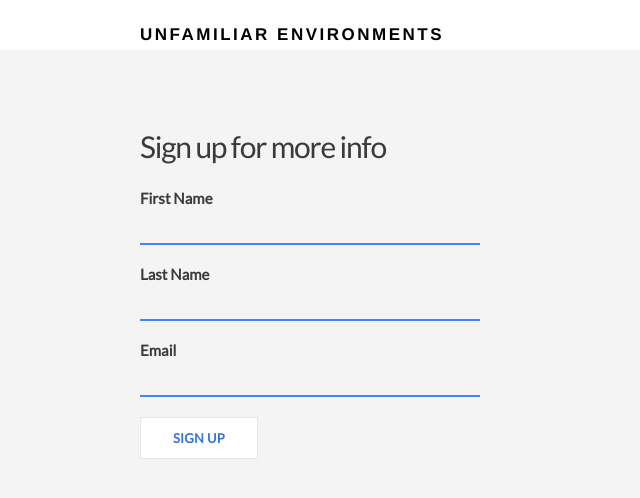
After one commit to SA-ODell/python-flask, a Flask app: page /signup in a window 1280 px wide. The commit adds this page. Shown: the top 498 px of the page, without its empty margins (0-640 px from the left). Run offline with Flask 2, Linux system fonts and the light colour scheme.

Commit message:
forms connected to database

```diff
--- /dev/null
+++ b/forms.py
@@ -0,0 +1,8 @@
+from flask_wtf import Form
+from wtforms import StringField, SubmitField
+
+class SignupForm(Form):
+    first_name = StringField('First Name')
+    last_name = StringField('Last Name')
+    email = StringField('Email')
+    submit = SubmitField('Sign up')
--- a/routes.py
+++ b/routes.py
@@ -1,6 +1,13 @@
-from flask import Flask, render_template
+from flask import Flask, render_template, request
+from models import db, User
+from forms import SignupForm
 
 app = Flask(__name__)
+
+app.config['SQLALCHEMY_DATABASE_URI'] = 'postgresql://localhost/learningflask'
+db.init_app(app)
+
+app.secret_key = "development-key"
 
 @app.route("/")
 def index():
@@ -10,5 +17,19 @@ def index():
 def about():
   return render_template("about.html")
 
+@app.route("/signup", methods=['GET', 'POST'])
+def signup():
+    form = SignupForm()
+
+    if request.method == 'POST':
+        newuser = User(form.first_name.data, form.last_name.data, form.email.data)
+        db.session.add(newuser)
+        db.session.commit()
+        return "Success"
+
+    elif request.method == 'GET':
+        return render_template('signup.html', form=form)
+
+
 if __name__ == "__main__":
   app.run(debug=True)
--- a/static/css/main.css
+++ b/static/css/main.css
@@ -71,7 +71,7 @@ a {
   text-transform: uppercase;
 }
 
-.btn-secondary {
+.btn-primary {
   background: #ffffff;
   border: 1px solid #e6e6e6;
   color: #3372df;
--- a/templates/index.html
+++ b/templates/index.html
@@ -6,8 +6,8 @@
 
       <div class="section-content">
         <h2>Here We Go.</h2>
-        <a href="#" class="btn-primary">Testing POST Requests</a>
-        <a href="{{ url_for('about') }}" class="btn-secondary">Testing GET Requests</a>
+        <a href="{{ url_for('signup') }}" class="btn-primary">Testing POST and GET Requests</a>
+        <a href="{{ url_for('about') }}" class="btn-primary">About Python and Flask</a>
       </div>
 
       <div class="section-image">
--- a/templates/layout.html
+++ b/templates/layout.html
@@ -4,6 +4,7 @@
     <link href="https://fonts.googleapis.com/css?family=Lato" rel="stylesheet">
     <link href="{{ url_for('static', filename='css/main.css') }}" rel="stylesheet">
   </head>
+
   <body>
     <header>
       <div class="container">
--- /dev/null
+++ b/templates/signup.html
@@ -0,0 +1,32 @@
+{% extends "layout.html" %}
+
+{% block content %}
+  <main class = "container signup-section">
+    <div class="section-content">
+      <h2>Sign up for more info</h2>
+
+      <form method="POST" action="/signup">
+        {{ form.hidden_tag() }}
+
+        <div class="form-group">
+          {{ form.first_name.label }}
+          {{ form.first_name }}
+        </div>
+
+        <div class="form-group">
+          {{ form.last_name.label }}
+          {{ form.last_name }}
+        </div>
+
+        <div class="form-group">
+          {{ form.email.label }}
+          {{ form.email }}
+        </div>
+
+        {{ form.submit(class="btn-primary")}}
+
+      </form>
+    </div>
+  </main>
+
+{% endblock %}
```
Also changed, not shown: models.py (added, +24 -0 lines), 2 other files.
